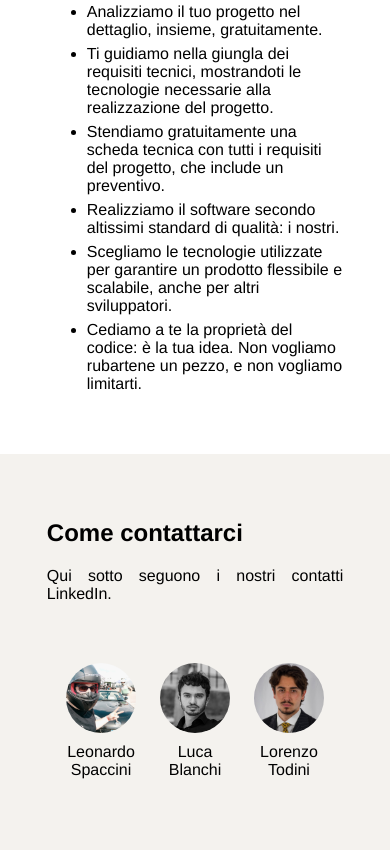
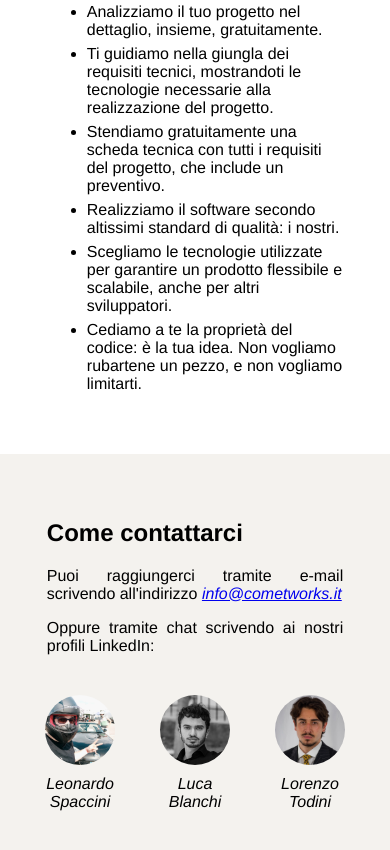
Before and after one commit to LucaBlanchi/LucaBlanchi.github.io, a plain HTML site: page index.html in a window 390 px wide. Shown: the part 1304-2154 px from the top of the page. Drawn offline with Linux system fonts and the light colour scheme.

Commit message:
aggiunto indirizzo email nei contatti + aggiustamenti stile #profiles

```diff
--- a/index.css
+++ b/index.css
@@ -101,8 +101,8 @@ p {
 #profiles {
   display: flex;
   justify-content: center;
-  gap: 40px;
-  margin-top: 60px;
+  gap: 70px;
+  margin-top: 50px;
   margin-bottom: 45px;
 }
 
@@ -147,7 +147,7 @@ p {
   }
 
   .mobile-only {
-    display: block;
+    display: unset;
   }
 
   #title-banner {
@@ -192,7 +192,9 @@ p {
   }
 
   #profiles {
-    gap: 24px;
+    gap: 45px;
+    margin-top: 40px;
+    margin-bottom: 20px;
   }
 
   #profiles a {
--- a/index.html
+++ b/index.html
@@ -49,19 +49,25 @@
 
     <div class="standard-section">
         <h2>Come contattarci</h2>
-        <p>Qui sotto seguono i nostri contatti LinkedIn.</p>
+        <div class="desktop-only">
+            <p>Puoi raggiungerci tramite e-mail scrivendo all'indirizzo <i><a href="mailto:info@cometworks.it">info@cometworks.it</a></i> oppure tramite chat scrivendo ai nostri profili LinkedIn:</p>
+        </div>
+        <div class="mobile-only">
+            <p>Puoi raggiungerci tramite e-mail scrivendo all'indirizzo <i><a href="mailto:info@cometworks.it">info@cometworks.it</a></i></p>
+            <p>Oppure tramite chat scrivendo ai nostri profili LinkedIn:</p>
+        </div>
         <div id="profiles">
             <a class="profile" href="https://www.linkedin.com/in/leonardo-spaccini/" target="_blank">
                 <img src="./resources/profiles/leonardo.jpg" alt="Profile picture of Leonardo Spaccini">
-                <div>Leonardo Spaccini</div>
+                <div><i>Leonardo Spaccini</i></div>
             </a>
             <a class="profile" href="https://www.linkedin.com/in/luca-blanchi-723510211/" target="_blank">
                 <img src="./resources/profiles/luca.jpg" alt="Profile picture of Luca Blanchi">
-                <div>Luca Blanchi</div>
+                <div><i>Luca Blanchi</i></div>
             </a>
             <a class="profile" href="https://www.linkedin.com/in/eltie/" target="_blank">
                 <img src="./resources/profiles/lorenzo.jpg" alt="Profile picture of Lorenzo Todini">
-                <div>Lorenzo Todini</div>
+                <div><i>Lorenzo Todini</i></div>
             </a>
         </div>
     </div>
```
